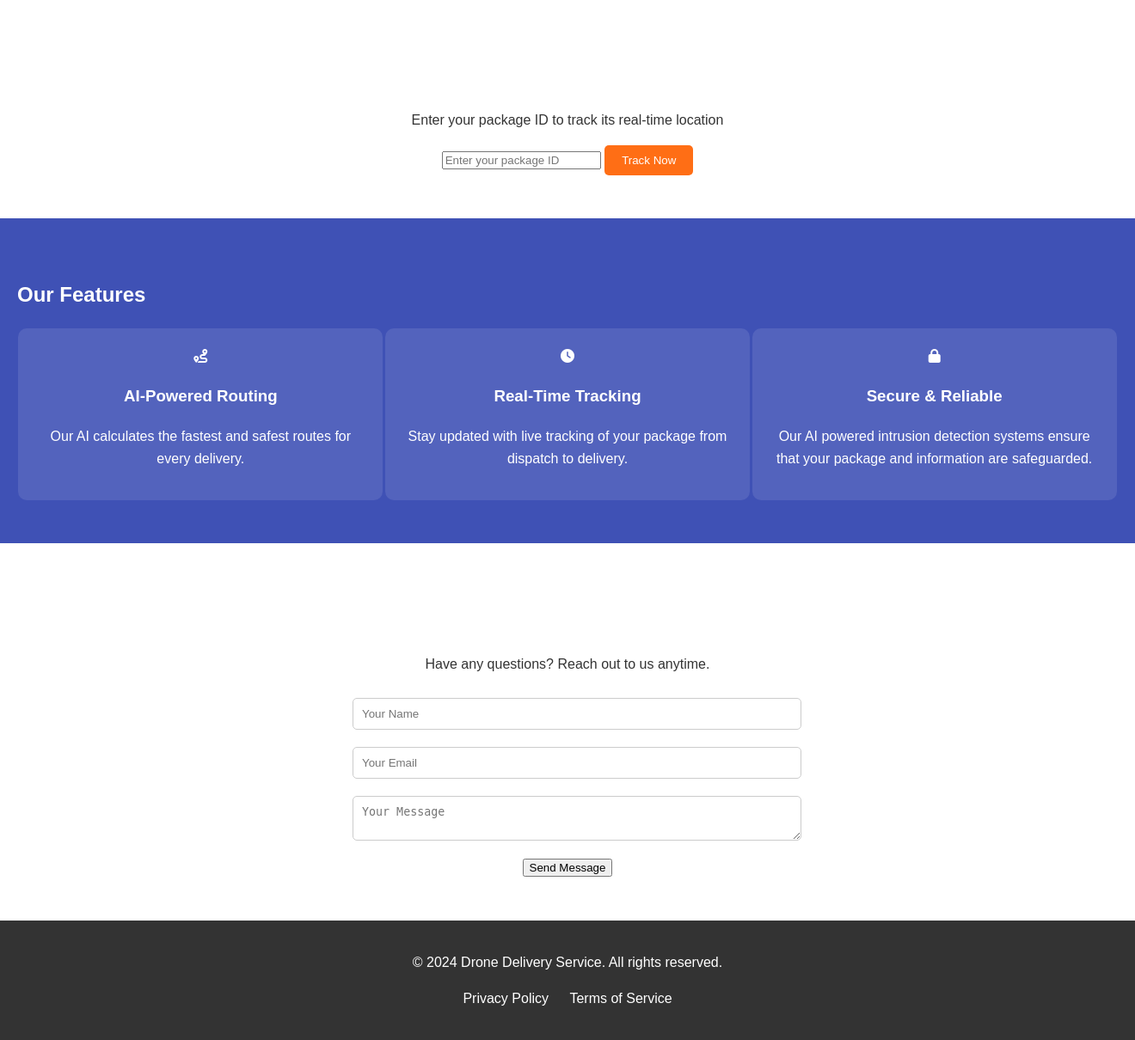
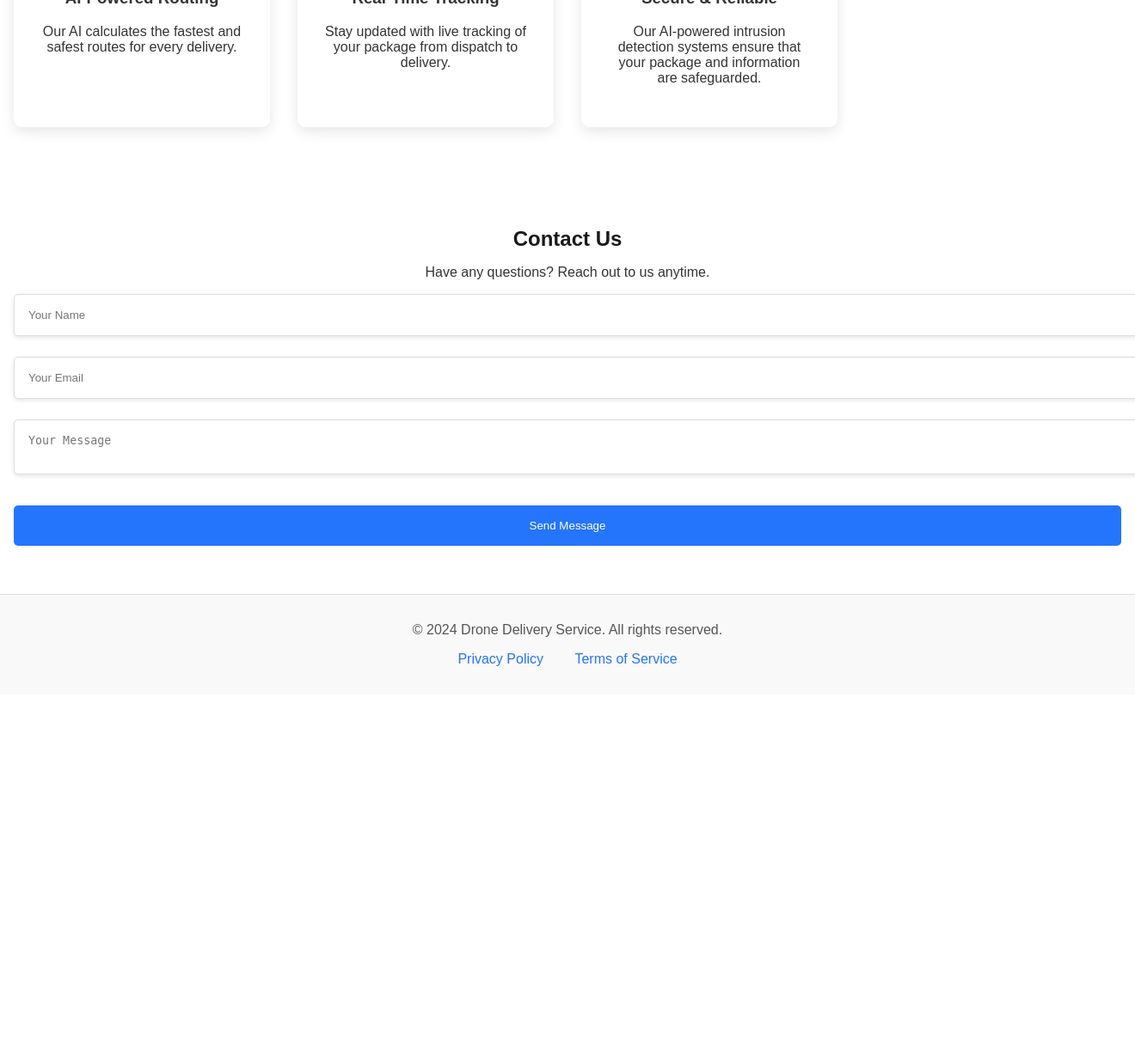
Before and after one commit to thegtabot/DeliveryDrone, a Flask app: page / in a window 1320 px wide; the page is wider, and only the part inside the window is pictured. Shown: the part 895-2105 px from the top of that part at 86% size. After the commit the page ends 1670 px from the top of that part, so only its background shows below. Run offline with Flask 3, Linux system fonts and the light colour scheme.

Commit message:
refresh
Please work

```diff
--- a/webApp/static/css/styles.css
+++ b/webApp/static/css/styles.css
@@ -1,213 +1,106 @@
 /* General Styles */
 body {
-    font-family: 'Arial', sans-serif;
     margin: 0;
     padding: 0;
-    color: #333;
-    line-height: 1.6;
-    background-color: #e0f7fa; /* Light background color */
-}
-
-h1, h2, h3 {
-    color: #ffffff; /* White text for headings */
+    font-family: 'Arial', sans-serif;
+    background-color: #ffffff; /* Light background for clarity */
+    color: #333; /* Default text color */
 }
 
 /* Hero Section */
 .hero {
-    background: url('https://example.com/your-image.jpg') no-repeat center center/cover;
-    position: relative;
-    height: 100vh;
-    display: flex;
-    flex-direction: column;
-    justify-content: center;
-    align-items: center;
-    text-align: center;
+    background: linear-gradient(135deg, #6a11cb, #2575fc);
+    color: white; /* White text for contrast */
+    padding: 5rem 1rem; /* Responsive padding */
+    text-align: center; /* Center text */
 }
 
-/* Dark mode for the login page */
-body.dark-mode {
-    background-color: #1a1a1a;
-    color: #e0e0e0;
+/* Section Styles */
+.section {
+    padding: 3rem 1rem; /* Consistent padding */
+    text-align: center; /* Center text */
 }
 
-/* Dark mode for the login box */
-body.dark-mode .login-box {
-    background-color: #333;
-    color: #ffffff;
-    border-radius: 10px;
-    padding: 20px;
-    box-shadow: 0px 0px 10px rgba(0, 0, 0, 0.5);
+/* Headings */
+h2 {
+    color: #1a1a1a; /* Darker text for readability */
+    margin-bottom: 1rem;
 }
 
-/* Dark mode for headings */
-body.dark-mode .login-box h2 {
-    color: #ffffff;
+/* Input Groups */
+.input-group {
+    margin-bottom: 1.5rem;
 }
 
-/* Dark mode for input fields */
-body.dark-mode .input-group input {
-    background-color: #444;
-    color: #ffffff;
-    border: 1px solid #555;
+.input-group input,
+.input-group textarea {
+    width: 100%;
+    padding: 1rem; /* Increased padding */
+    border: 1px solid #ddd; /* Light border */
+    border-radius: 5px; /* Rounded corners */
+    box-shadow: 0 2px 5px rgba(0, 0, 0, 0.1); /* Shadow for depth */
+    transition: box-shadow 0.3s ease; /* Smooth transition */
 }
 
-/* Dark mode for labels */
-body.dark-mode .input-group label {
-    color: #e0e0e0;
+.input-group input:focus,
+.input-group textarea:focus {
+    outline: none; /* Remove default outline */
+    box-shadow: 0 0 5px rgba(37, 117, 252, 0.7); /* Glow effect on focus */
 }
 
-/* Dark mode for icons inside input groups */
-body.dark-mode .input-group .icon {
-    color: #cccccc;
-}
-
-/* Dark mode for buttons */
-body.dark-mode .btn {
-    background-color: #555;
-    color: #ffffff;
-    border: none;
-}
-
-body.dark-mode .btn:hover {
-    background-color: #666;
-}
-
-/* Dark mode for flash messages */
-body.dark-mode .flash-message {
-    background-color: #444;
-    color: #ffffff;
-    padding: 10px;
-    border-radius: 5px;
-}
-
-
-.overlay {
-    position: absolute;
-    top: 0;
-    left: 0;
-    right: 0;
-    bottom: 0;
-    background: rgba(0, 0, 0, 0.5);
-}
-
-.hero-content {
-    z-index: 1;
-}
-
-.hero-btn {
-    background-color: #ff6200ea; /* Bright Button Color */
-    color: #fff;
-    padding: 10px 20px;
+/* Button Styles */
+.btn {
+    width: 100%;
+    padding: 1rem;
+    background-color: #2575fc; /* Button color */
+    color: white; /* White text for contrast */
     border: none;
     border-radius: 5px;
     cursor: pointer;
-    text-decoration: none;
-    transition: background 0.3s ease;
+    transition: background-color 0.3s ease, transform 0.2s ease; /* Smooth transition */
+    margin: 0.5rem 0; /* Space between buttons */
 }
 
-.hero-btn:hover {
-    background-color: #ffbb33; /* Lighter on Hover */
+.btn:hover {
+    background-color: #1e5cb7; /* Darker blue on hover */
+    transform: translateY(-2px); /* Lift effect on hover */
 }
 
-/* Navigation Bar */
-nav {
-    background-color: #00796b; /* Teal color for navigation */
-    color: #fff;
-    padding: 15px;
-    position: fixed;
-    width: 100%;
-    top: 0;
-    z-index: 1000;
+/* Additional Button Styles for Login and Register */
+.btn.secondary {
+    background-color: #00d4ff; /* Distinct color for visibility */
 }
 
-.nav-links {
-    list-style: none;
-    padding: 0;
-}
-
-.nav-links li {
-    display: inline;
-    margin-right: 20px;
-}
-
-.nav-links a {
-    color: #fff;
-    text-decoration: none;
-}
-
-/* Track Package Section */
-.track-section {
-    padding: 50px 20px;
-    background-color: #ffffff; /* White background for contrast */
-    text-align: center;
-}
-
-.track-section .btn {
-    background-color: #ff6200ea; /* Bright Button Color */
-    color: #fff;
-    padding: 10px 20px;
-    border: none;
-    border-radius: 5px;
-    cursor: pointer;
-    transition: background 0.3s ease;
-}
-
-.track-section .btn:hover {
-    background-color: #ffbb33; /* Lighter on Hover */
+.btn.secondary:hover {
+    background-color: #00a3cc; /* Darker shade on hover */
 }
 
 /* Features Section */
-.features-section {
-    padding: 50px 20px;
-    background-color: #3f51b5; /* Blue color for features section */
-    color: #fff;
-}
-
 .features-container {
-    display: flex;
-    justify-content: space-around;
+    display: grid;
+    grid-template-columns: repeat(auto-fill, minmax(250px, 1fr)); /* Responsive grid layout */
+    gap: 2rem; /* Space between cards */
+    margin-top: 2rem; /* Space above features */
 }
 
 .feature-card {
-    background: rgba(255, 255, 255, 0.1);
-    padding: 20px;
-    border-radius: 10px;
-    text-align: center;
-    width: 30%;
-    transition: transform 0.3s ease;
-}
-
-.feature-card:hover {
-    transform: scale(1.05);
-}
-
-/* Contact Section */
-.contact-section {
-    padding: 50px 20px;
-    background-color: #ffffff; /* White background for contact section */
-    text-align: center;
-}
-
-.contact-section form {
-    max-width: 500px;
-    margin: auto;
-}
-
-.contact-section input,
-.contact-section textarea {
-    width: 100%;
-    padding: 10px;
-    margin: 10px 0;
-    border-radius: 5px;
-    border: 1px solid #ccc;
+    background-color: rgba(255, 255, 255, 0.9); /* Semi-transparent white for modern look */
+    border-radius: 10px; /* Rounded corners */
+    box-shadow: 0 5px 15px rgba(0, 0, 0, 0.1); /* Soft shadow for depth */
+    padding: 2rem;
+    text-align: center; /* Center text */
 }
 
 /* Footer Styles */
 footer {
-    background-color: #333;
-    color: #fff;
     text-align: center;
-    padding: 20px 0;
+    padding: 1rem;
+    background-color: #f9f9f9; /* Light background for footer */
+    border-top: 1px solid #ddd; /* Light border for separation */
+}
+
+footer p {
+    color: #555; /* Subtle text color */
 }
 
 footer ul {
@@ -217,10 +110,14 @@ footer ul {
 
 footer ul li {
     display: inline;
-    margin: 0 10px;
+    margin: 0 1rem; /* Space between footer links */
 }
 
-footer ul li a {
-    color: #fff;
-    text-decoration: none;
+footer a {
+    color: #2575fc; /* Link color */
+    text-decoration: none; /* Remove underline */
 }
+
+footer a:hover {
+    text-decoration: underline; /* Underline on hover for clarity */
+}
--- a/webApp/templates/index.html
+++ b/webApp/templates/index.html
@@ -1,5 +1,3 @@
-<!-- HTML FILES FOR THE FRONT-END (UI) -->
-
 <!DOCTYPE html>
 <html lang="en">
 <head>
@@ -11,66 +9,65 @@
 </head>
 <body>
 
-<h1>HOMEPAGE</h1>
     <!-- Hero Section -->
-<section id="home" class="hero">
-    <div class="overlay"></div>
-    <div class="hero-content">
+    <header class="hero">
         <h1>Experience the Future of Delivery</h1>
         <p>Fast, safe, and intelligent drone delivery right to your door.</p>
-        <a href="#track" class="hero-btn">Track Your Package</a>
+        <a href="#track" class="btn">Track Your Package</a>
+    </header>
+
+    <!-- Track Package Section -->
+    <section id="track" class="section">
+        <h2>Track Your Drone Delivery</h2>
+        <p>Enter your package ID to track its real-time location:</p>
+        <form action="/track" method="POST">
+            <div class="input-group">
+                <input type="text" name="package_id" placeholder="Enter your package ID" required>
+            </div>
+            <button type="submit" class="btn">Track Now</button>
+        </form>
+        <div style="margin-top: 2rem;">
+            <a href="/login" class="btn secondary">Login</a>
+            <a href="/register" class="btn secondary">Register</a>
         </div>
     </section>
 
-<!-- Navigation Bar -->
-<nav>
-    <ul class="nav-links">
-        <li><a href="{{url_for('home')}}">| Home | </a></li>
-        <li><a href="{{ url_for('register') }}">| Register | </a></li>
-        <li><a href="{{ url_for('login') }}">|  Login | </a></li>
-    </ul>
-</nav>
-
-<!-- Track Package Section -->
-<section id="track" class="track-section">
-    <h2>Track Your Drone Delivery</h2>
-    <p>Enter your package ID to track its real-time location</p>
-    <form action="/track" method="POST">
-        <input type="text" name="package_id" placeholder="Enter your package ID" required>
-        <button type="submit" class="btn">Track Now</button>
-    </form>
-</section>
-
     <!-- Features Section -->
-<section id="features" class="features-section">
+    <section id="features" class="section">
         <h2>Our Features</h2>
         <div class="features-container">
             <div class="feature-card">
-            <i class="fas fa-route"></i>
+                <i class="fas fa-route fa-2x"></i>
                 <h3>AI-Powered Routing</h3>
                 <p>Our AI calculates the fastest and safest routes for every delivery.</p>
             </div>
             <div class="feature-card">
-            <i class="fas fa-clock"></i>
+                <i class="fas fa-clock fa-2x"></i>
                 <h3>Real-Time Tracking</h3>
                 <p>Stay updated with live tracking of your package from dispatch to delivery.</p>
             </div>
             <div class="feature-card">
-            <i class="fas fa-lock"></i>
+                <i class="fas fa-lock fa-2x"></i>
                 <h3>Secure & Reliable</h3>
-            <p>Our AI powered intrusion detection systems ensure that your package and information are safeguarded.</p>
+                <p>Our AI-powered intrusion detection systems ensure that your package and information are safeguarded.</p>
             </div>
         </div>
     </section>
 
     <!-- Contact Section -->
-<section id="contact" class="contact-section">
+    <section id="contact" class="section">
         <h2>Contact Us</h2>
         <p>Have any questions? Reach out to us anytime.</p>
         <form>
+            <div class="input-group">
                 <input type="text" placeholder="Your Name" required>
+            </div>
+            <div class="input-group">
                 <input type="email" placeholder="Your Email" required>
+            </div>
+            <div class="input-group">
                 <textarea placeholder="Your Message" required></textarea>
+            </div>
             <button type="submit" class="btn">Send Message</button>
         </form>
     </section>
```
Also changed, not shown: webApp/static/css/login-styles.css (+38 -18 lines), webApp/templates/dashboard.html (+64 -28 lines), webApp/templates/login.html (+12 -25 lines), webApp/templates/register.html (+35 -34 lines). Lines whose indentation alone changed are shown as unchanged.
